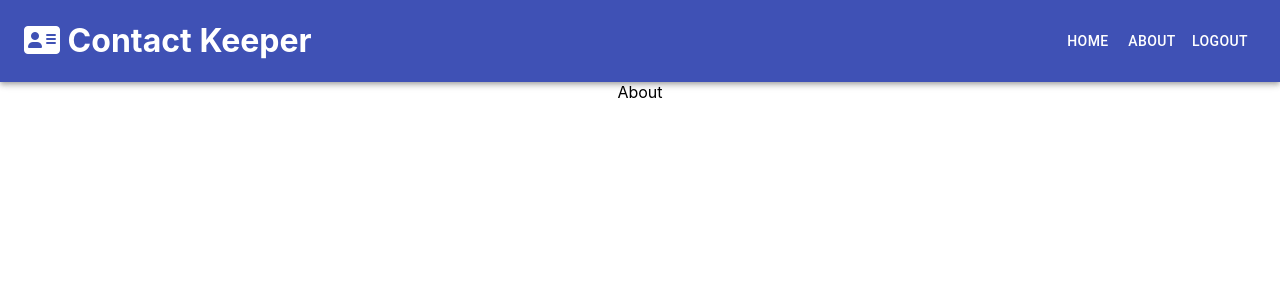
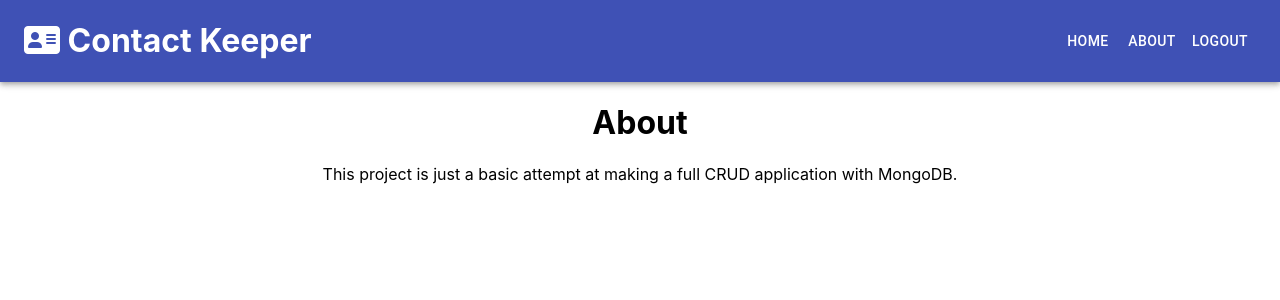
Before and after one commit to YeetOrBeYate/ContactDirectory, a React (Create React App) app: page /about in a window 1280 px wide. Shown: the top 300 px of the page. Built offline with nearby package versions, Linux system fonts and the light colour scheme; sample sign-in values are in the browser's storage.

Commit message:
Added some filler on the about page

```diff
--- a/src/comp/pages/About.js
+++ b/src/comp/pages/About.js
@@ -3,7 +3,8 @@ import React from 'react'
 const About = () => {
     return (
         <div>
-            About
+            <h1>About</h1>
+            <p>This project is just a basic attempt at making a full CRUD application with MongoDB.</p>
         </div>
     )
 }
```
Also changed, not shown: src/comp/layout/Footbar.js (deleted), src/comp/layout/Navbar.js (line endings or trailing spaces).
